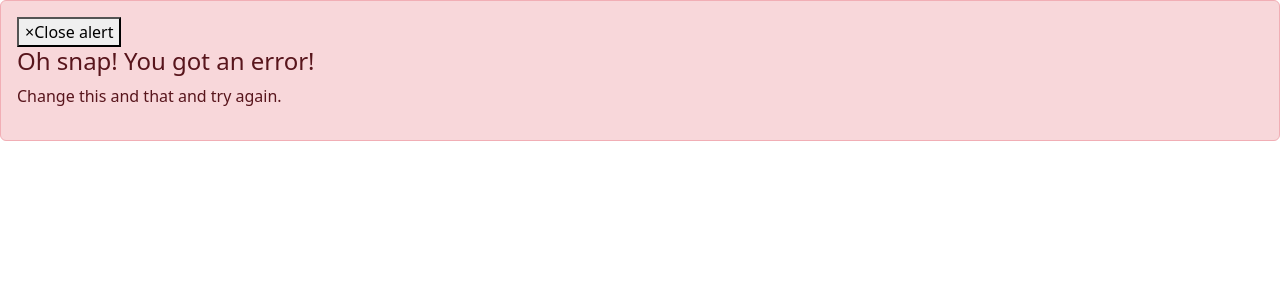
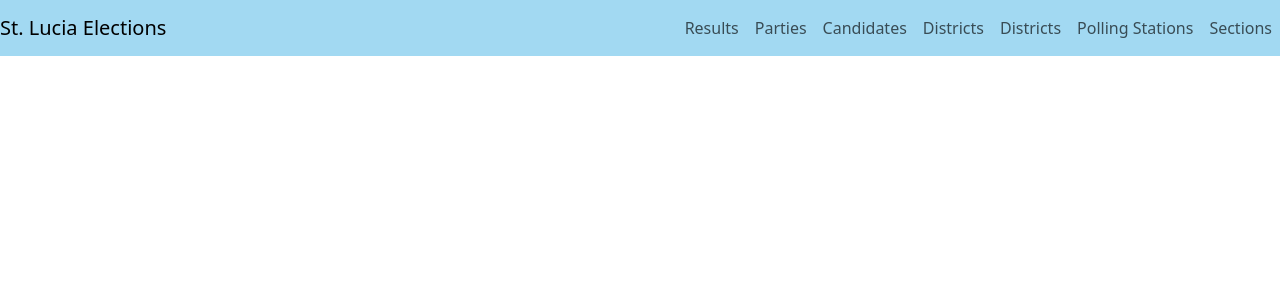
Before and after one commit to bajahranks/st-lucia-elections, a React (Create React App) app: page / in a window 1280 px wide. Shown: the top 300 px of the page. Built offline with nearby package versions, Linux system fonts and the light colour scheme.

Commit message:
Add Navbar and Nav Items

```diff
--- a/src/assets/App.css
+++ b/src/assets/App.css
@@ -36,3 +36,12 @@
     transform: rotate(360deg);
   }
 }
+
+/**
+ * My App CSS
+ */
+
+/* Navbar */
+.nav-bg {
+  background-color: #a2d9f2;
+}
--- a/src/components/App.js
+++ b/src/components/App.js
@@ -1,15 +1,13 @@
 import '../assets/App.css';
 import 'bootstrap/dist/css/bootstrap.min.css';
-import Alert from 'react-bootstrap/Alert';
+import Navigation from "./nav";
+import { BrowserRouter as Router, Switch, Route } from "react-router-dom";
 
-function App() {
+const App = () => {
   return (
-    <Alert dismissible variant="danger">
-      <Alert.Heading>Oh snap! You got an error!</Alert.Heading>
-      <p>
-        Change this and that and try again.
-      </p>
-    </Alert>
+    <Router>
+      <Navigation />
+    </Router>
   );
 }
 
--- /dev/null
+++ b/src/components/nav.js
@@ -0,0 +1,39 @@
+import Navbar from 'react-bootstrap/Navbar';
+import Nav from 'react-bootstrap/Nav';
+import Link from "react-router-dom/Link";
+
+const Navigation = () => {
+  return (
+    <Navbar expand={"lg"} className={"nav-bg"}>
+      <Navbar.Brand href="/">St. Lucia Elections</Navbar.Brand>
+      <Navbar.Toggle aria-controls="basic-navbar-nav" />
+      <Navbar.Collapse id="basic-navbar-nav" className={"justify-content-end"}>
+        <Nav>
+          <Nav.Item>
+            <Link to={"/results"} className="nav-link">Results</Link>
+          </Nav.Item>
+          <Nav.Item>
+            <Link to={"/parties"} className="nav-link">Parties</Link>
+          </Nav.Item>
+          <Nav.Item>
+            <Link to={"/candidates"} className="nav-link">Candidates</Link>
+          </Nav.Item>
+          <Nav.Item>
+            <Link to={"/districts"} className="nav-link">Districts</Link>
+          </Nav.Item>
+          <Nav.Item>
+            <Link to={"/districts"} className="nav-link">Districts</Link>
+          </Nav.Item>
+          <Nav.Item>
+            <Link to={"/polling-stations"} className="nav-link">Polling Stations</Link>
+          </Nav.Item>
+          <Nav.Item>
+            <Link to={"/sections"} className="nav-link">Sections</Link>
+          </Nav.Item>
+        </Nav>
+      </Navbar.Collapse>
+    </Navbar>
+  )
+}
+
+export default Navigation;
```
